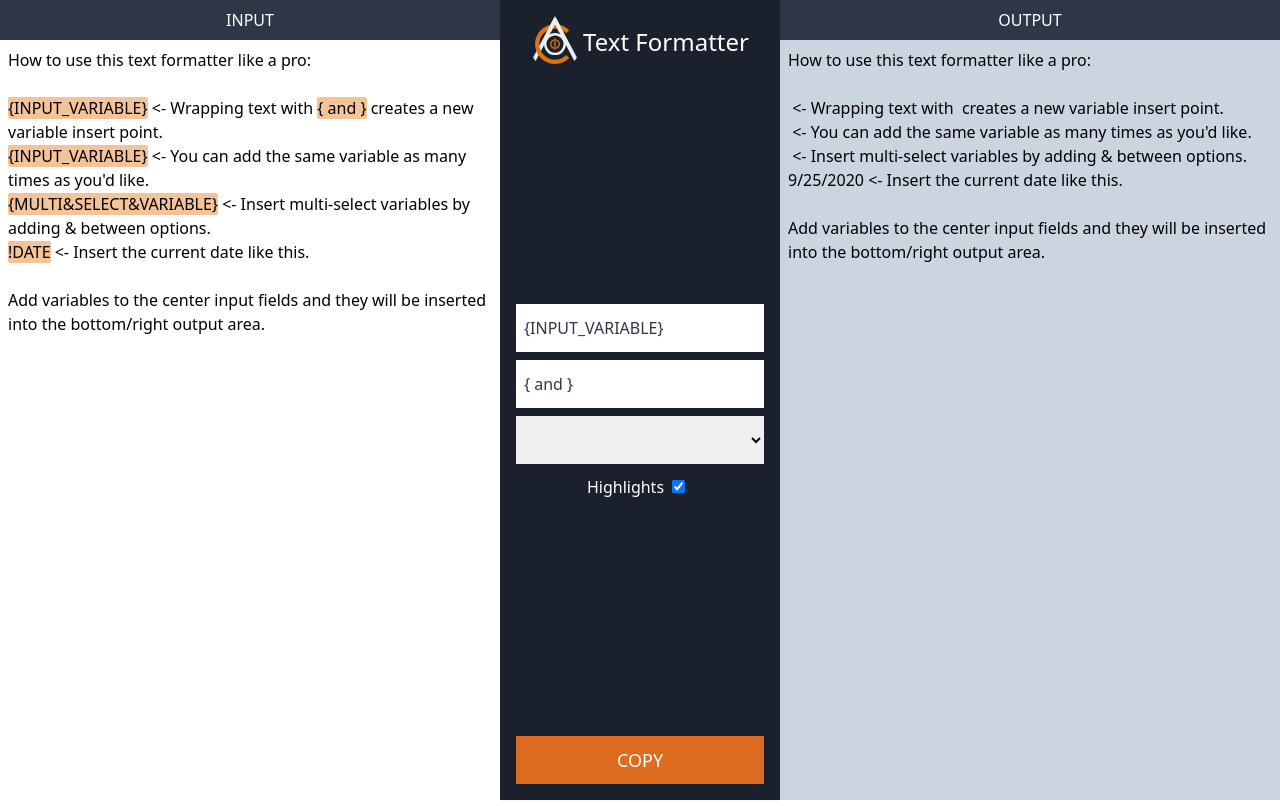
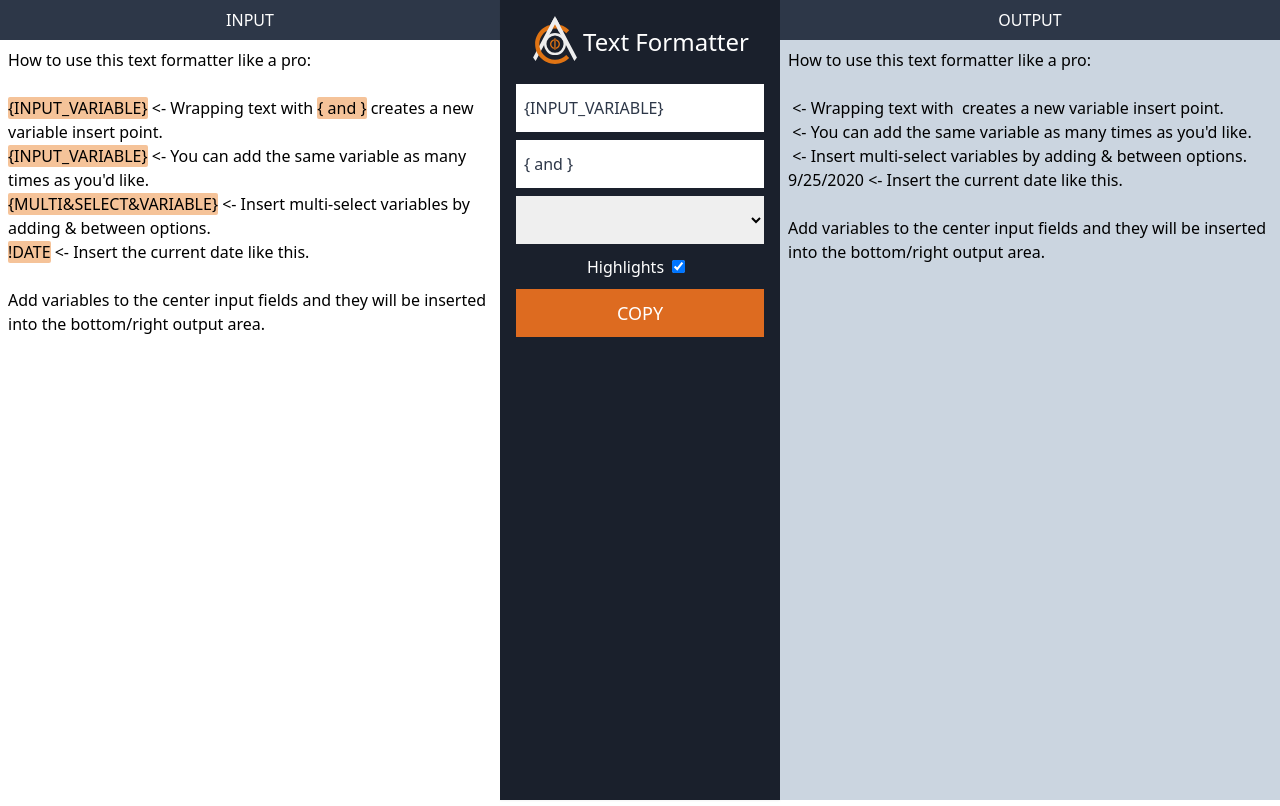
Before and after one commit to ashco/text-formatter, a Next.js app: page / in a window 1280 px wide. Built offline with nearby package versions, Linux system fonts and the light colour scheme.

Commit message:
Margin fixes

```diff
--- a/components/Main.js
+++ b/components/Main.js
@@ -139,8 +139,10 @@ const Main = () => {
           <h3 className="text-white font-medium p-2">INPUT</h3>
         </div>
       </div>
-      <div className="flex flex-col justify-between p-4 shadow-sm space-y-4 justify-self-center w-full max-w-lg">
-        <span className="flex justify-center space-x-1">
+      <div className="flex flex-col justify-between p-4 shadow-sm justify-self-center w-full max-w-lg">
+        {Object.keys(variables).length > 0 && (
+          <div className="grid gap-2 w-full">
+            <span className="flex justify-center space-x-1 pb-2">
               <a href="https://ashco.io" target="_blank">
                 <img
                   className="h-12 w-12"
@@ -152,8 +154,6 @@ const Main = () => {
                 Text Formatter
               </h1>
             </span>
-        {Object.keys(variables).length > 0 && (
-          <div className="flex flex-col space-y-2 w-full">
             {Object.keys(variables).map((v) => {
               if (v.includes("&")) {
                 return (
@@ -184,14 +184,14 @@ const Main = () => {
                 checked={isHighlighted}
               />
             </label>
-          </div>
-        )}
             <button
               onClick={handleCopyText}
               className="bg-orange-600 hover:bg-orange-700 focus:bg-orange-700 text-white flex items-center justify-around w-full h-12 font-medium text-lg disabled:bg-gray-600 "
             >
               {copyStatus || "COPY"}
             </button>
+          </div>
+        )}
       </div>
       <div className="grid grid-rows-desktop-text">
         <div className="grid justify-center items-center bg-gray-800">
```
Lines whose indentation alone changed are shown as unchanged.
